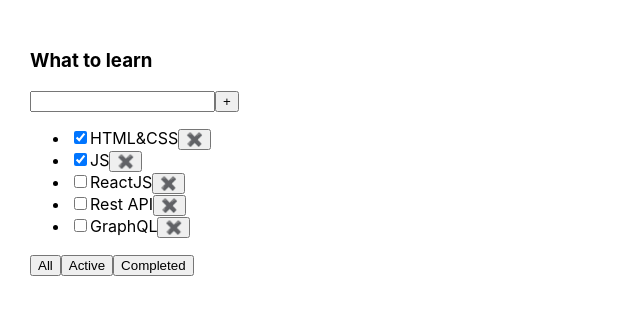
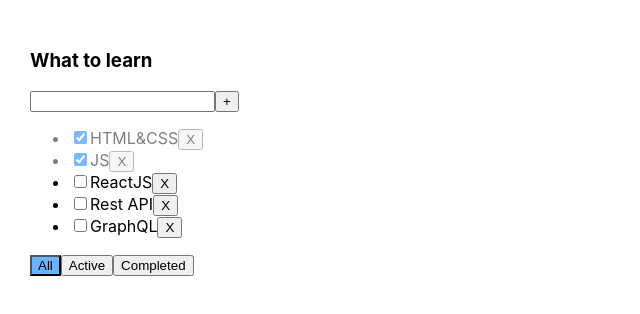
Before and after one commit to AnnAntonova2310/todo-list, a React (Create React App) app: page / in a window 1280 px wide. Shown: the top 314 px of the page, without its empty margins (0-640 px from the left). Built offline with nearby package versions, Linux system fonts and the light colour scheme.

Commit message:
Lesson 4

```diff
--- a/src/App.css
+++ b/src/App.css
@@ -6,3 +6,19 @@
 .App > div {
   margin-right: 50px;
 }
+.error {
+  outline: none;
+  border: 1px solid red;
+}
+
+.error-message {
+  color: red;
+}
+
+.active-filter {
+  background-color: #6cb3ff;
+}
+
+.is-done {
+  opacity: 0.5;
+}
--- a/src/App.tsx
+++ b/src/App.tsx
@@ -1,17 +1,17 @@
 import React, {useState} from 'react';
 import './App.css';
+import {v1} from "uuid";
 import {ToDolist} from "./Components/ToDolist";
-import {v1} from "uuid";
 
 export type FilterValuesType = 'all' | 'active' | 'completed'
 
 function App() {
     let [tasks, setTasks] = useState([
-        { id: v1(), title: "HTML&CSS", isDone: true },
-        { id: v1(), title: "JS", isDone: true },
-        { id: v1(), title: "ReactJS", isDone: false },
-        { id: v1(), title: "Rest API", isDone: false },
-        { id: v1(), title: "GraphQL", isDone: false }
+        {id: v1(), title: "HTML&CSS", isDone: true},
+        {id: v1(), title: "JS", isDone: true},
+        {id: v1(), title: "ReactJS", isDone: false},
+        {id: v1(), title: "Rest API", isDone: false},
+        {id: v1(), title: "GraphQL", isDone: false}
     ])
 
     function removeTask(id: string) {
@@ -19,23 +19,34 @@
         setTasks(filteredTasks)
     }
 
-    function addTask (title: string) {
-        let newTask = {id: v1(),
+    function addTask(title: string) {
+
+        let newTask = {
+            id: v1(),
             title: title,
-            isDone: false}
+            isDone: false
+        }
         let newTasks = [newTask, ...tasks]
         setTasks(newTasks)
+    }
+
+    function changeTaskStatus(id: string, isDone: boolean) {
+        let task = tasks.find(t => t.id === id)
+        if (task) {
+            task.isDone = isDone;
+            setTasks([...tasks])
+        }
     }
 
     let [filter, setFilter] = useState<FilterValuesType>('all')
 
     let tasksForTodoList = tasks
 
-        if (filter==='active') {
-            tasksForTodoList = tasks.filter(task => task.isDone === false)
-        }
+    if (filter === 'active') {
+        tasksForTodoList = tasks.filter(task => task.isDone === false)
+    }
 
-    if (filter==='completed') {
+    if (filter === 'completed') {
         tasksForTodoList = tasks.filter(task => task.isDone === true)
     }
 
@@ -46,12 +57,13 @@
     return (
         <div className="App">
             <ToDolist
-                title = {'What to learn'}
-                tasks = {tasksForTodoList}
-                removeTask = {removeTask}
-                changeFilter = {changeFilter}
+                title={'What to learn'}
+                tasks={tasksForTodoList}
+                removeTask={removeTask}
+                changeFilter={changeFilter}
                 addTask={addTask}
-
+                changeTaskStatus={changeTaskStatus}
+                filter={filter}
             />
         </div>
     );
--- a/src/Components/ToDolist.tsx
+++ b/src/Components/ToDolist.tsx
@@ -13,56 +13,94 @@
     removeTask: (taskId: string) => void
     changeFilter: (value: FilterValuesType) => void
     addTask: (title: string) => void
+    changeTaskStatus: (id: string, isDone: boolean) => void
+    filter: any
+
 }
 
 export function ToDolist(props: PropsType) {
-    const [newTaskTitle, setNewTaskTitle]=useState('')
-    const onChangeHandler = (e: ChangeEvent<HTMLInputElement>)=> {
-        {setNewTaskTitle( e.currentTarget.value)}
-    }
-    const onKeyPressHandler =(e: React.KeyboardEvent<HTMLInputElement>)=> {
-        if(e.charCode===13) {props.addTask(newTaskTitle)
-            setNewTaskTitle('');
+    const [newTaskTitle, setNewTaskTitle] = useState('')
+    const [error, setError]=useState<string|null>(null)
+    const onChangeHandler = (e: ChangeEvent<HTMLInputElement>) => {
+        {
+            setNewTaskTitle(e.currentTarget.value)
         }
     }
-    const onClickHandler = ()=> {
-        props.addTask(newTaskTitle)
-        setNewTaskTitle('')
+
+   const addTaskHandler = () => {
+       if (newTaskTitle.trim() !== '') {
+           props.addTask(newTaskTitle.trim())
+           setNewTaskTitle('')
+       } else {
+           setError('Title is required')
+       }
+   }
+
+    const onKeyPressHandler = (e: React.KeyboardEvent<HTMLInputElement>) => {
+        setError(null)
+        if (e.charCode === 13) {
+            addTaskHandler()
+        }
     }
-    const onAllClickHandler =()=> { props.changeFilter('all')}
-    const onActiveClickHandler =()=> { props.changeFilter('active')}
-    const onCompletedClickHandler =()=> { props.changeFilter('completed')}
+
+    const onAllClickHandler = () => {
+        props.changeFilter('all')
+    }
+    const onActiveClickHandler = () => {
+        props.changeFilter('active')
+    }
+    const onCompletedClickHandler = () => {
+        props.changeFilter('completed')
+    }
+
+
     return (
         <div>
             <h3>{props.title}</h3>
             <div>
                 <input value={newTaskTitle}
-                    onChange={onChangeHandler}
-                    onKeyPress={onKeyPressHandler}
+                       onChange={onChangeHandler}
+                       onKeyPress={onKeyPressHandler}
+                       className={error ? 'error' : ''}
                 />
-                <button onClick={()=>{onClickHandler()}}>+</button>
+                <button onClick={addTaskHandler}>+</button>
+                {error && <div className='error-message'> {error} </div> }
 
             </div>
             <ul>
                 {props.tasks.map((task) => {
 
-                    const onRemoveHandler = () => {props.removeTask(task.id)}
+                    const onRemoveHandler = () => {
+                        props.removeTask(task.id)
+                    }
+                    const onChangeHandler = (e: ChangeEvent<HTMLInputElement>) => {
+                        let newIsDoneValue = e.currentTarget.checked
+                        props.changeTaskStatus(task.id, newIsDoneValue)
+                    }
+
 
                     return (
-                        <li key={task.id}>
-                            <input type={'checkbox'} checked={task.isDone}/>
+                        <li key={task.id} className={task.isDone ?'is-done':''}>
+                            <input type={'checkbox'} checked={task.isDone} onChange={(e) => onChangeHandler(e)}/>
                             <span>{task.title}</span>
-                            <button onClick={(e) =>{onRemoveHandler()}}>
-                                ✖️
-                            </button>
-                        </li>)
+                            <button onClick={onRemoveHandler}>X</button>
+                        </li>
+                    )
                 })}
-
             </ul>
             <div>
-                <button onClick={(e) => {onAllClickHandler()}}>All</button>
-                <button onClick={(e) => {onActiveClickHandler()}}>Active</button>
-                <button onClick={(e)=> {onCompletedClickHandler()}}>Completed</button>
+                <button className={props.filter==='all'?'active-filter':''}
+                    onClick={(e) => {onAllClickHandler()
+                }}>All
+                </button>
+                <button className={props.filter==='active'?'active-filter':''}
+                    onClick={(e) => {onActiveClickHandler()
+                }}>Active
+                </button>
+                <button className={props.filter==='completed'?'active-filter':''}
+                    onClick={(e) => {onCompletedClickHandler()
+                }}>Completed
+                </button>
             </div>
         </div>
     )
```
